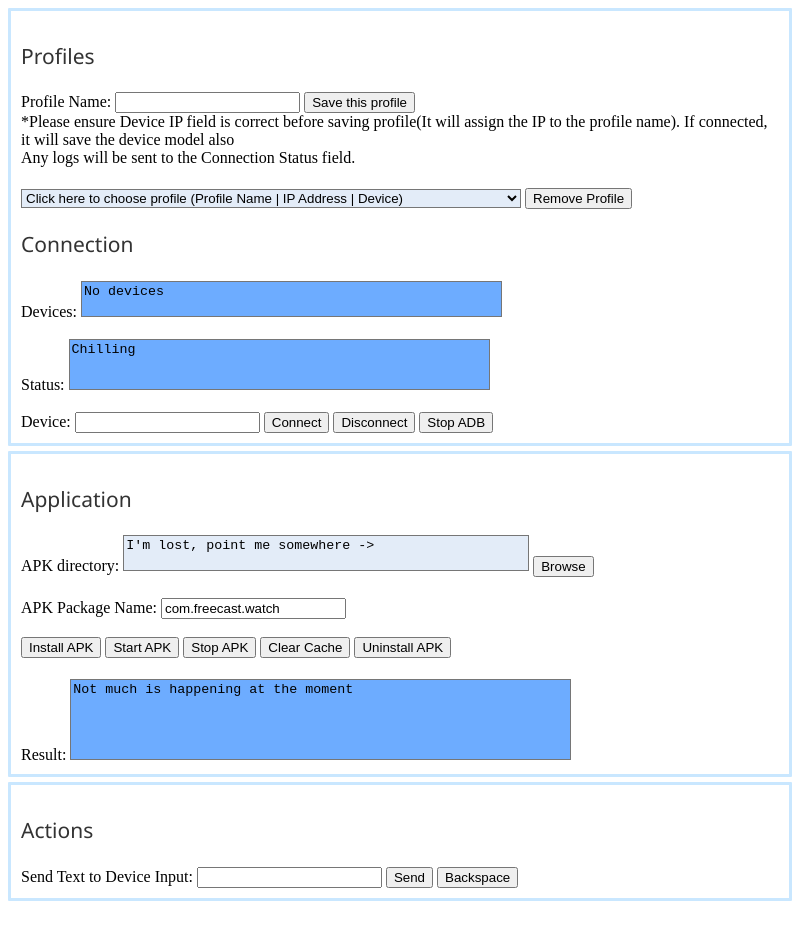
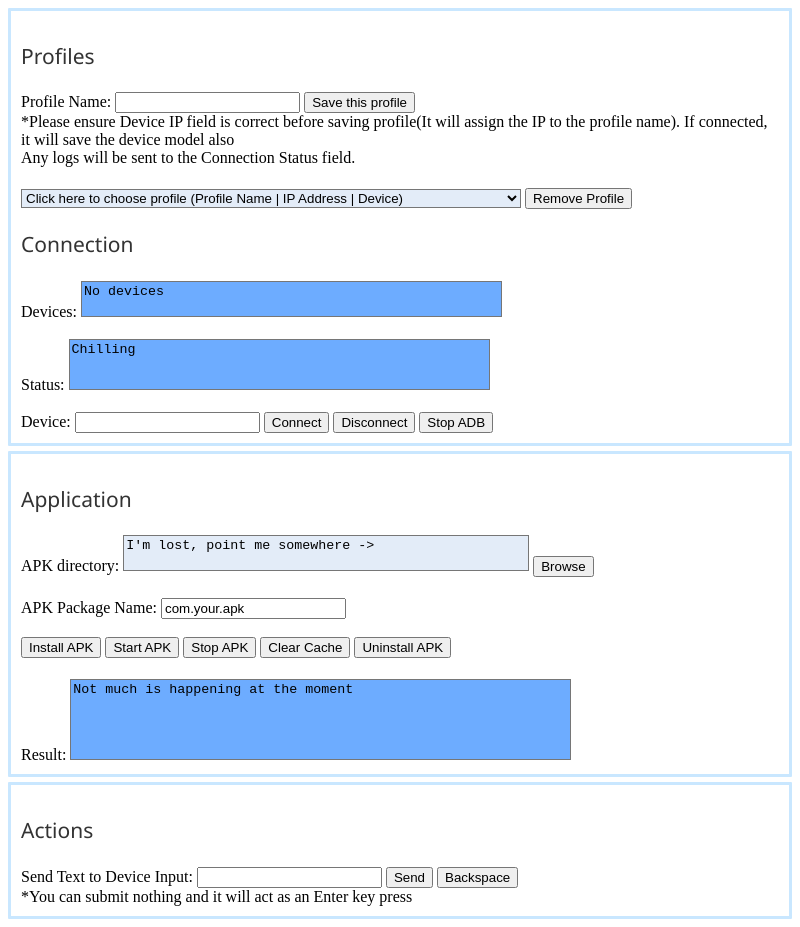
Before and after one commit to flamfoof/android_dev_tools_gui, an Electron app: page index.html in a window 800 px wide. Drawn offline with Linux system fonts and the light colour scheme; no server answers.

Commit message:
- Added descriptor for an action you can do for typing

```diff
--- a/index.html
+++ b/index.html
@@ -46,7 +46,7 @@
             <button id="directoryButton">Browse</button>
             <p></p>
             <label for="packageField">APK Package Name:</label>
-            <input type="text" id="packageField" rows="1" cols="30" value="com.freecast.watch" />
+            <input type="text" id="packageField" rows="1" cols="30" value="com.your.apk" />
             <br />
             <br />
             <button id="installButton">Install APK</button>
@@ -64,6 +64,8 @@
             <input type="text" id="typeInput" rows="1" cols="60" />
             <button id="typeButton">Send</button>
             <button id="backspaceButton">Backspace</button>
+            <br>
+            *You can submit nothing and it will act as an Enter key press
         </div>
         <script>
             const electron = require("electron")
```
